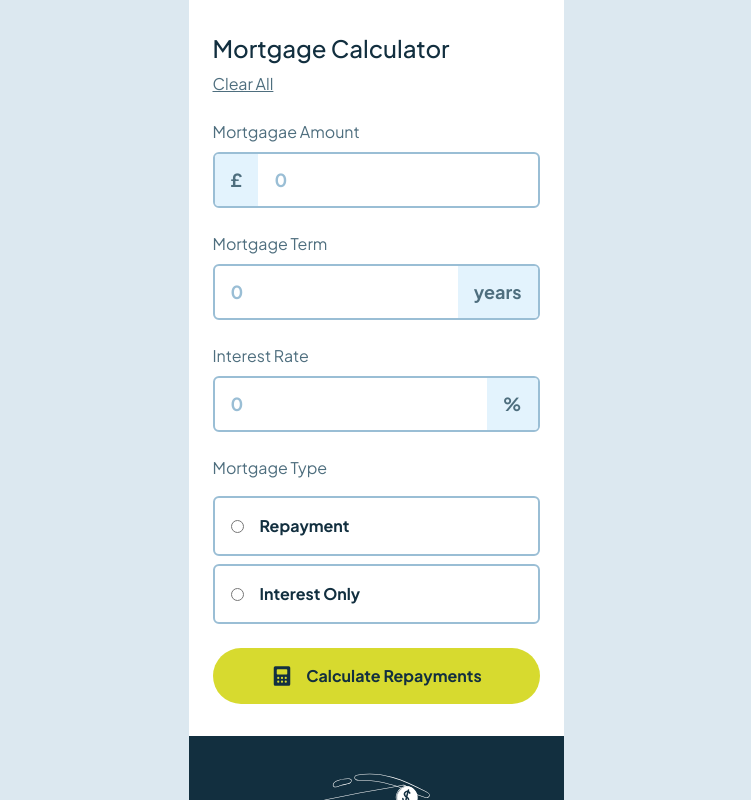
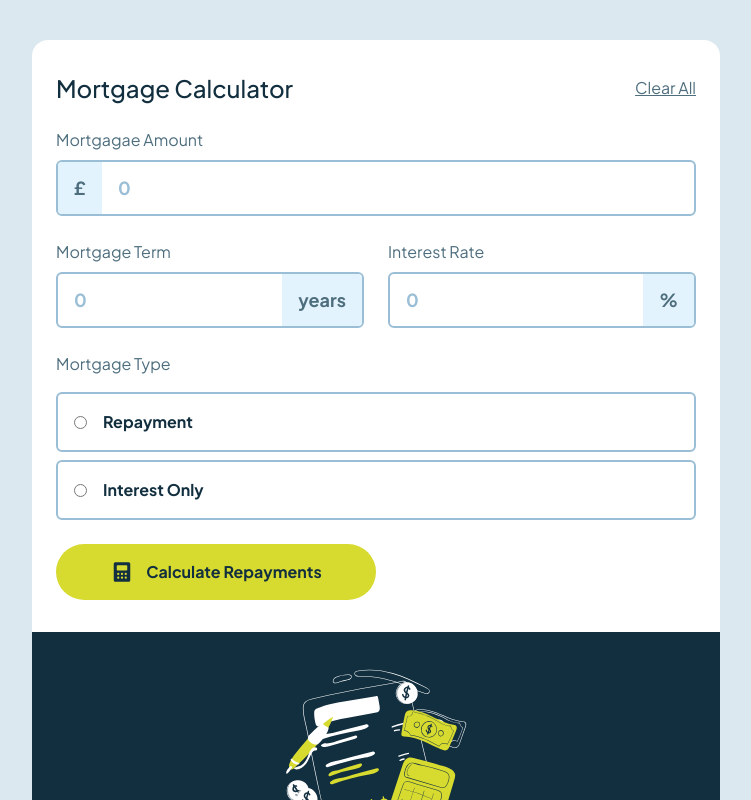
Before and after one commit to sercansimsek/mortgage-repayment-calculator, a React (Vite) app: page / in a window 1280 px wide. Shown: the top 800 px of the page, without its empty margins (264-1015 px from the left). Built offline with nearby package versions, Linux system fonts and the light colour scheme.

Commit message:
tablet screen size design implemented

```diff
--- a/src/App.jsx
+++ b/src/App.jsx
@@ -3,11 +3,13 @@ import footerImg from "./assets/images/illustration-empty.svg";
 
 export const App = () => {
   return (
-    <div className="bg-slate300/35">
-      <div className="w-[375px] flex flex-col mx-auto">
-        <div className=" py-8 px-6 font-Jakarta bg-white">
-          <div className="flex flex-col gap-2 mb-6">
-            <span className="text-slate900 text-2xl font-medium">Mortgage Calculator</span>
+    <div className="bg-slate300/35 font-Jakarta">
+      <div className="w-[375px] flex flex-col mx-auto md:w-[768px] md:p-10 ">
+        <div className=" py-8 px-6 bg-white md:rounded-t-2xl">
+          <div className="flex flex-col gap-2 mb-6 md:flex-row md:justify-between md:items-center">
+            <span className="text-slate900 text-2xl font-medium">
+              Mortgage Calculator
+            </span>
             <button
               type="button"
               className="underline text-left cursor-pointer text-slate700"
@@ -35,8 +37,8 @@ export const App = () => {
               </div>
             </div>
 
-            <div className="flex flex-col gap-6">
-              <div className="flex flex-col gap-2">
+            <div className="flex flex-col gap-6 md:flex-row">
+              <div className="flex flex-1 flex-col gap-2 min-w-0">
                 <h3>Mortgage Term</h3>
                 <div className="group flex items-center border-2 border-slate300 rounded-md overflow-hidden focus-within:border-lime transition">
                   <input
@@ -54,14 +56,14 @@ export const App = () => {
                 </div>
               </div>
 
-              <div className="flex flex-col gap-2">
+              <div className="flex flex-1 flex-col gap-2 min-w-0">
                 <h3>Interest Rate</h3>
                 <div className="group flex items-center border-2 border-slate300 rounded-md overflow-hidden focus-within:border-lime transition">
                   <input
                     id="rate"
                     type="number"
                     placeholder="0"
-                    className="flex-1 px-4 py-3 outline-none text-slate900 font-bold text-lg placeholder-slate300"
+                    className="flex-1 min-w-0 px-4 py-3 outline-none text-slate900 font-bold text-lg placeholder-slate300"
                   />
                   <label
                     className="bg-slate100 px-4 py-3 text-slate700 font-bold text-lg transition group-focus-within:bg-lime group-focus-within:text-slate900"
@@ -102,7 +104,7 @@ export const App = () => {
               </div>
             </div>
 
-            <button className="flex gap-3 items-center justify-center rounded-4xl border-lime p-4 bg-lime cursor-pointer hover:bg-lime/45">
+            <button className="flex gap-3 items-center justify-center rounded-4xl border-lime p-4 bg-lime cursor-pointer hover:bg-lime/45 md:w-1/2">
               <img src={calculatorImg} alt="calculator" />
               <span className="text-slate900 font-bold">
                 Calculate Repayments
@@ -110,12 +112,12 @@ export const App = () => {
             </button>
           </div>
         </div>
-        <footer className="bg-slate900 px-6 py-8">
+        <footer className="bg-slate900 px-6 py-8 md:rounded-b-2xl">
           <div className="flex flex-col justify-center items-center gap-4">
             <img
               src={footerImg}
               alt="empty icon"
-              className="h-[192px] w-[192px]"
+              className="h-[192px] w-[192px] "
             />
             <h3 className="text-white text-2xl font-semibold">
               Results shown here
--- a/src/index.css
+++ b/src/index.css
@@ -1,7 +1,7 @@
 @import "tailwindcss";
 
 @theme {
-  --font-Jakarta: 'Plus Jakarta Sans', sans-serif;
+  --font-Jakarta: "Plus Jakarta Sans", sans-serif;
 
   --color-lime: hsl(61, 70%, 52%);
   --color-red: hsl(4, 69%, 50%);
```
